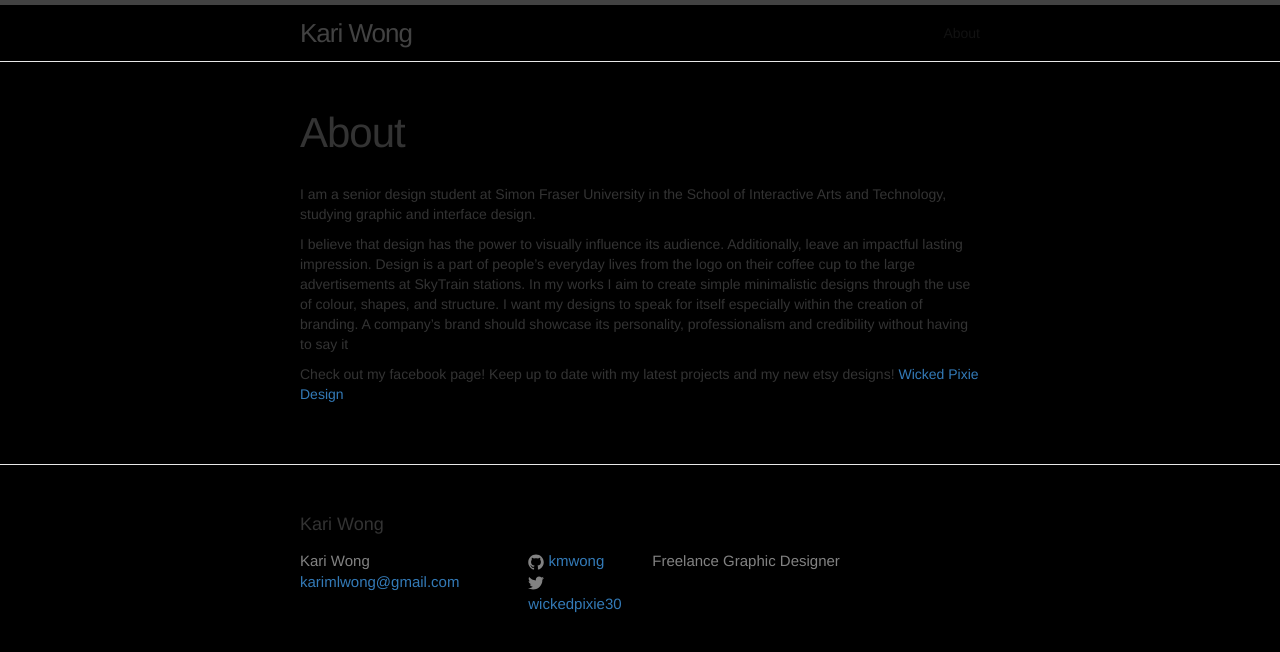
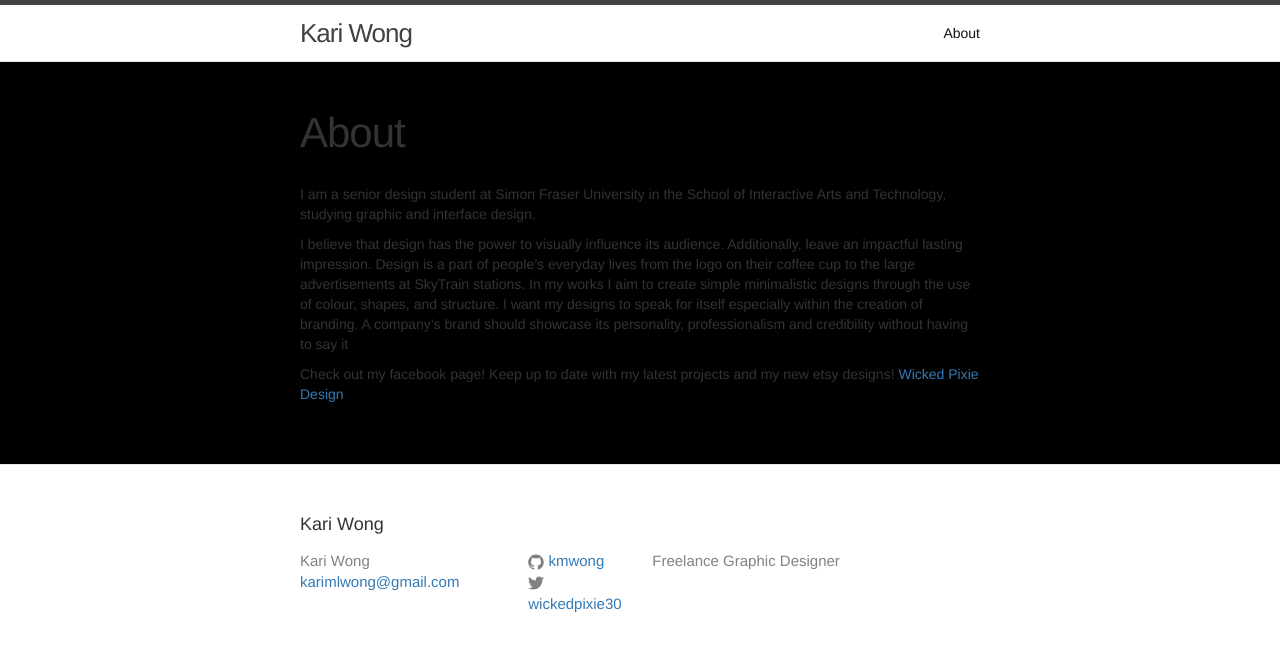
Before and after one commit to kmwong/kmwong.github.io, a Jekyll site: the page built from about.md, in a window 1280 px wide. Shown: the top 652 px of the page. Built offline with Jekyll 4.4.1, drawn with Linux system fonts in a browser that asks for light colours; nearby versions of some CDN libraries.

Commit message:
background3

```diff
--- a/_layouts/default.html
+++ b/_layouts/default.html
@@ -3,11 +3,11 @@
 
   {% include head.html %}
 
-  <body style="background-color:#000;">
+  <body>
 
     {% include header.html %}
 
-    <div class="page-content">
+    <div class="page-content" style="background-color:#000;">
       <div class="wrapper">
         {{ content }}
       </div>
```
